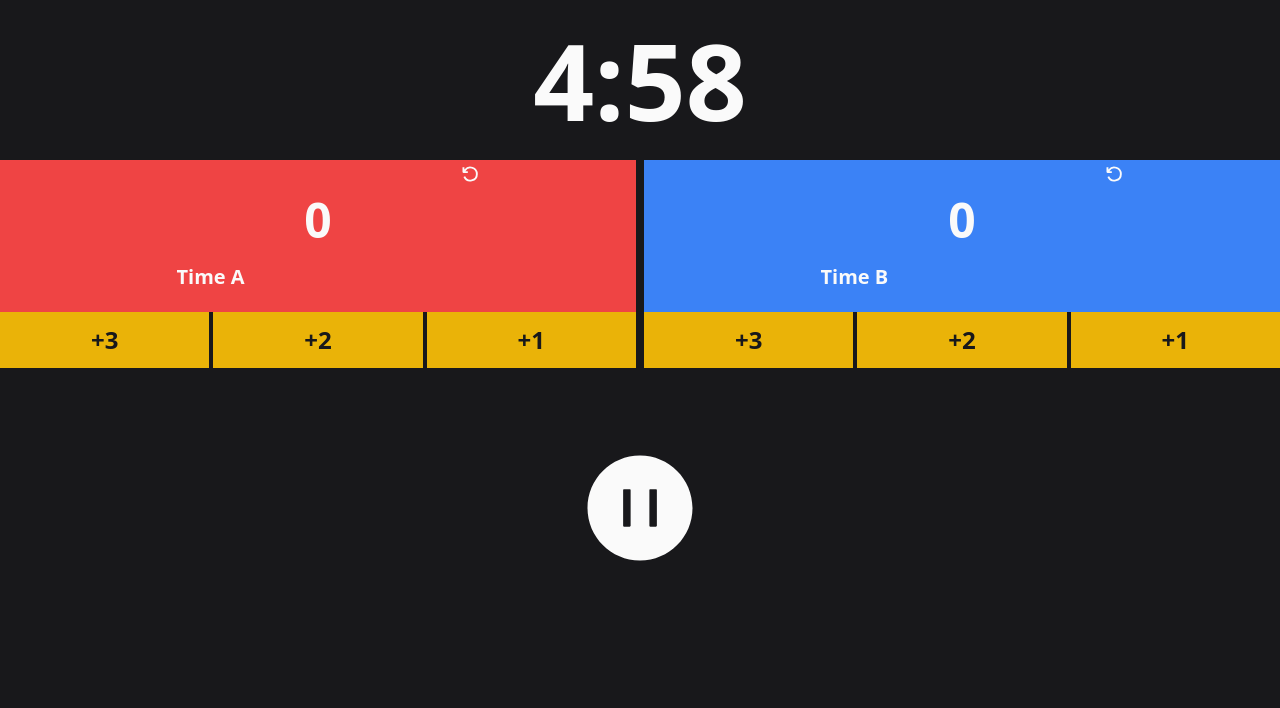
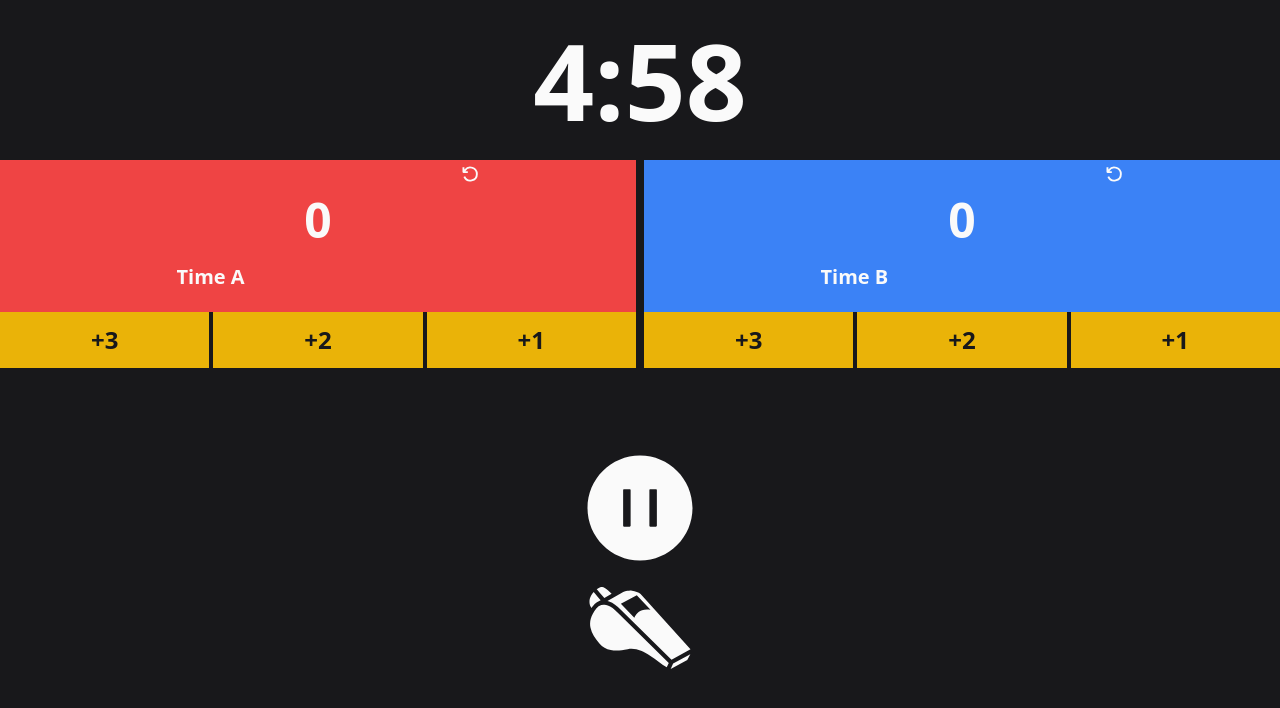
Before and after one commit to sirguilherme97/placar-basquete, a Next.js app: page / in a window 1280 px wide. Both pictures are taken after a click on the icon 640 px from the left and 508 px from the top of the page. Shown: the top 708 px of the page. Built offline with nearby package versions, Linux system fonts and the light colour scheme.

Commit message:
sound effect

```diff
--- a/src/app/page.tsx
+++ b/src/app/page.tsx
@@ -2,8 +2,7 @@
 import { useEffect, useState } from 'react';
 import { AiFillPlayCircle, AiFillPauseCircle } from "react-icons/ai";
 import { VscDebugRestart } from "react-icons/vsc";
-// import { GiWhistle } from "react-icons/gi";
-
+import { GiWhistle } from "react-icons/gi";
 
 export default function Home() {
   const [seconds, setSeconds] = useState(300); // Estado para controlar o tempo em segundos
@@ -13,7 +12,10 @@ export default function Home() {
   const [timeAName, setTimeAName] = useState("Time A"); // Estado para armazenar o nome do Time A
   const [timeBName, setTimeBName] = useState("Time B"); // Estado para armazenar o nome do Time B
 
-
+  function StartSound() {
+    new Audio("/apito.webm").play()
+    setIsPaused(true)
+  }
   // Funções para adicionar pontos ao Time A
   function somarTresA() {
     setPontosA(pontosA + 3);
@@ -251,7 +253,7 @@ export default function Home() {
         ) : (
           <div className='flex flex-col pt-10 items-center justify-center'>
             <AiFillPauseCircle size={120} onClick={handleTimerToggle} />
-            {/* <GiWhistle size={120} /> */}
+            <GiWhistle onClick={StartSound} size={120} />
           </div>
         )}
       </div>
```
Also changed, not shown: 1 other file (tests, documents, lock files or other folders).
